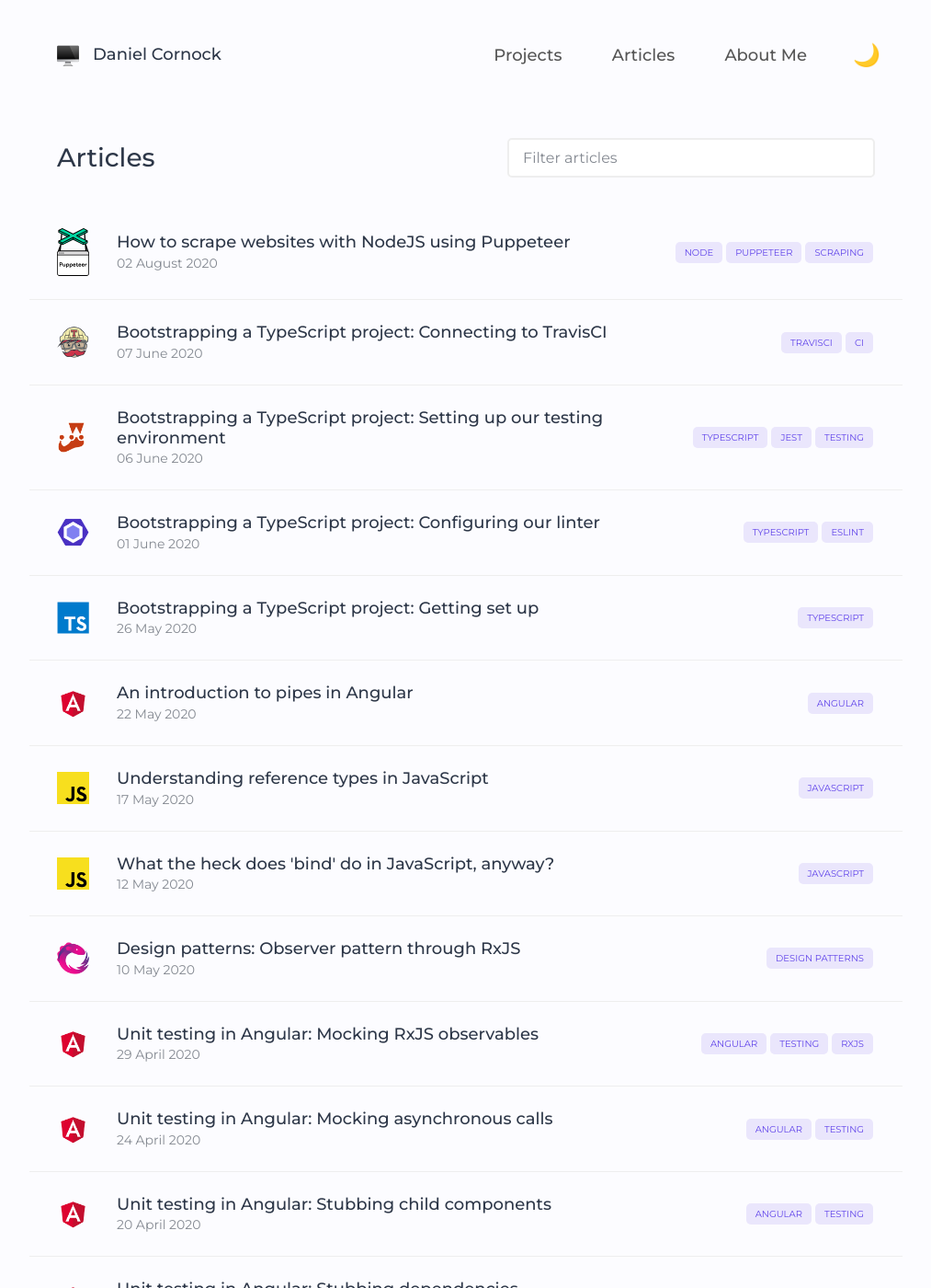
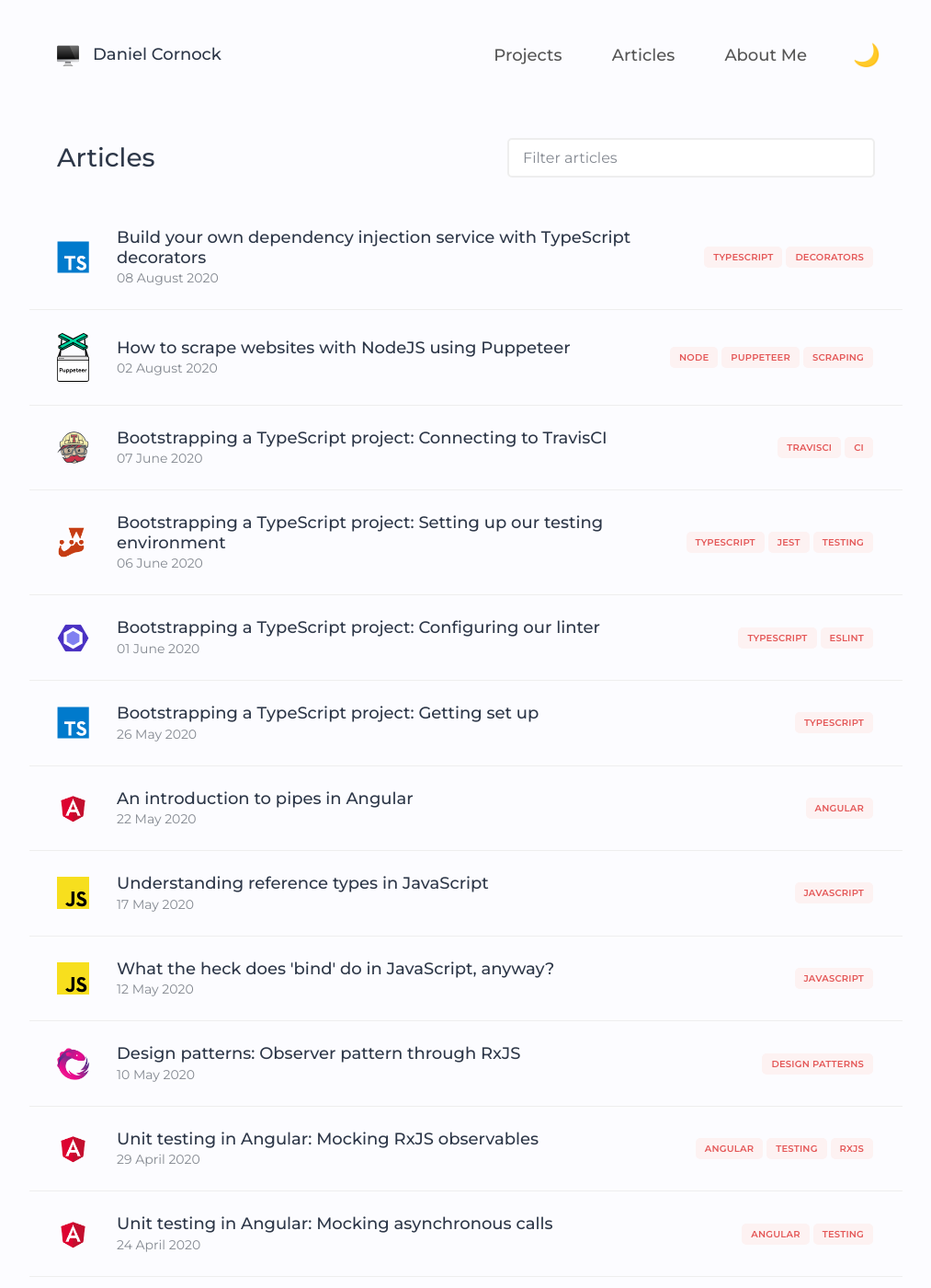
Before and after one commit to danielcornock/danielcornock.co.uk, a Jekyll site: the page built from _pages/articles.md, in a window 1280 px wide and 1400 px high. Shown: the whole window at 92% size, without its empty margins (133-1146 px from the left). Built offline with Jekyll 4.4.1, drawn with Linux system fonts in a browser that asks for light colours; nearby versions of some CDN libraries; part of the change alters nothing that is shown.

Commit message:
Add new article on typescript DI

````diff
--- a/_includes/article/_article.scss
+++ b/_includes/article/_article.scss
@@ -69,6 +69,8 @@
     border-radius: $br-default;
     text-transform: uppercase;
     font-size: 10px;
+    font-weight: 600;
+    letter-spacing: 0.2px;
     margin: 2px;
   }
 
--- /dev/null
+++ b/_posts/2020-08-08-dependency-injection-typescript-decorators.md
@@ -0,0 +1,177 @@
+---
+title: Build your own dependency injection service with TypeScript decorators
+description: >-
+  In this article, we'll be creating a very small dependency injection service to dissect how they work behind the scenes.
+image: article-icons/ts.svg
+tags:
+  - typescript
+  - decorators
+---
+
+Dependency injection is a well known software development technique that is based off of one of the SOLID principles - inversion of control. It allows us to abstract the creation of classes to be separate from their implementation, which make it easier for us to make changes on classes that depend on those implementations in the future.
+
+In this article, we will be building an extremely small and lightweight dependency injection service using the experimental decorators that TypeScript provides. You may have seen these about before, such as with Angular's `@Component`, `@Injectable` and `@Pipe` decorators. These decorators allow us to wrap existing implementations and alter their contents or provide extra functionality without having to change the code of the items itself.
+
+> Please note, I wouldn't recommend rolling out your own dependency injection service for use within your applications. There are already existing services such as tsyringe and inversify which will have much better support for what you will need. This article is just a learning excercise.
+
+Without further ado, let's get started.
+
+## Getting set up
+
+Firstly, we'll need to create a new NPM project and install TypeScript and lodash within that project. If you need a hand with that, feel free to check out my other article on [getting started with typescript](bootstrap-typescript-1-ts-initialisation).
+
+Then, in your `tsconfig.json` file, make sure you uncomment and fill in the following lines - these are necessary in order to use the experimental decorators.
+
+##### tsconfig.json
+
+```json
+{
+  "lib": ["es2015", "dom"],
+  "experimentalDecorators": true,
+  "emitDecoratorMetadata": true
+}
+```
+
+## How our DI service is going to work
+
+With our dependency injection service, to make a class available for dependency injection we will add an `@Injectable` decorator that accepts a token to identify it. This will instantiate our class and add it in to a global container.
+
+To inject other classes in to our class, we will use an `@Inject` decorator on a class property that takes the token of the desired class as an argument and fetches the respective class from the global container. Our dependency tree can go as deep as possible, with classes that are injected also being able to inject other classes.
+
+Let's have a look at what our final product will be when we consume our service:
+
+##### index.ts
+
+```ts
+import { Inject } from '../decorators/inject';
+import { Injectable } from '../decorators/injectable';
+import { container } from '../instances/container';
+
+@Injectable('testService')
+export class TestService {
+  public log(msg: string): void {
+    console.log(msg);
+  }
+}
+
+@Injectable('consumer')
+export class Consumer {
+  @Inject('testService')
+  private readonly _testService;
+
+  constructor() {
+    this._testService.log('Hey!');
+  }
+}
+
+container.resolve('consumer');
+```
+
+In this code, you can see that you can inject services with dependencies of their own. By making our `Consumer` class an injectable, that also means that we can resolve that with the container instead of using `new`.
+
+In our consumer class, we make a call to our `TestService` which will log to the console. The great thing is, they have no knowledge of the implementation of each other - this means that we can swap out our `TestService` for a different implementation as long as it matches the original interface.
+
+Now, let's break it down and see how we can make this work.
+
+## Building our container
+
+For any dependency injection service, there is always some form of centralised container. This container will store all of the instances of the initialised classes in our application, while also providing methods for requesting them.
+
+##### container.ts
+
+```ts
+import { find } from 'lodash';
+
+export class Container {
+  public providers: { [key: string]: any } = {};
+
+  public resolve(token: string) {
+    const matchedProvider = find(
+      this.providers,
+      (_provider, key) => key === token
+    );
+
+    if (matchedProvider) {
+      return matchedProvider;
+    } else {
+      throw new Error(`No provider found for ${token}!`);
+    }
+  }
+}
+
+export const container = new Container();
+```
+
+Lets step through each bit of the code:
+
+- First off, we initialise an empty object of `providers`. This is where we will store the instances of our injectable classes, indexed by the key that the consumer of the service uses to provide for that instance.
+- Next, we have a `resolve` method. This method will take a string token that is provided by the consumer, and use lodash' `find` method (which can iterate through an object as well as an array) to iterate through the providers object in order to find the matching instance.
+- If an instance is found, return it. If not, throw an error.
+
+At the end of this file we also export an instance of the container. We want to export the instance and not the un-constructed class because we want this to be a single instance that is shared across our whole application. This is known as a `singleton`.
+
+## Specifying our injectable classes
+
+In order to register our classes to be able to inject them in to other classes, we need a way of adding them to our container. We can do this in a nice and clean way by using TypeScript decorators.
+
+A typescript decorator is just a normal javascript function. When we use it on a class, the first argument is the constructor of that class.
+
+##### injectable.ts
+
+```ts
+import { container } from '../instances/container';
+
+export function Injectable(token: string): Function {
+  return function(target: { new () }): void {
+    container.providers[token] = new target();
+  };
+}
+```
+
+In the above snippet, our function actually _returns_ the function for our decorator to use. We've done this so that we are able to pass in our own parameter `token` to the decorator, and then still return the function that will use the arguments that the decorator provides.
+
+We take the token as provided by the user (e.g. with `@Injectable('myService')`), and then initialise a new instance of the class as provided by the `target`. We then use the token to assign our instantiated class to the `providers` object in our global `container`.
+
+Using this decorator looks like this:
+
+```ts
+@Injectable('myInjectable')
+export class MyInjectable {}
+```
+
+## Injecting classes
+
+Now that we have our decorator for declaring our injectable classes, we can start work on injecting them. We will make a decorator that wraps a class property which will it will assign the value of the injected class to.
+
+Similarly to our `injectable` function, we will take a token as a parameter and return a function that will be executed.
+
+##### inject.ts
+
+```ts
+import { container } from '../instances/container';
+
+export function Inject(token: string) {
+  return function(target: any, key: string) {
+    Object.defineProperty(target, key, {
+      get: () => container.resolve(token),
+      enumerable: true,
+      configurable: true
+    });
+  };
+}
+```
+
+In this function, the `target` parameter is the class containing our property, and `key` is the name of our property.
+
+We use `Object.defineProperty` here in order to set our injected class. For the `get` field, we call our previously defined `resolve` method on our container with the `token` argument provided in the `@Inject` decorator. We use this decorator inside a class like so:
+
+```ts
+@Inject('myInjectable')
+private myInjectable;
+```
+
+## Testing it out
+
+We've now finished building our dependency injection service. I told you it was going to be small! You can now test it out similarly to how we did it in the [snippet](#how-our-di-service-is-going-to-work) from earlier on in the article.
+
+Dependency injection does go much deeper than this, such as injecting directly in to the constructor and using symbols instead of tokens (similar to how Angular does it). However, I hope this has given you a small insight on how DI works behind the scenes and you can feel happy knowing that there's now one more (seemingly) magical part about software engineering that you're not completely unaware of. Happy coding!
--- a/_sass/_themes.scss
+++ b/_sass/_themes.scss
@@ -20,8 +20,8 @@ html {
   --color-tooltip-icon-background: #fcfcff;
   --color-tooltip-icon-border: #{rgba($color-highlight, 0.5)};
   --color-tooltip-icon-text: #{$color-highlight};
-  --color-tag-bg: #{$color-highlight-light};
-  --color-tag-text: #{$color-highlight};
+  --color-tag-bg: #{$color-tertiary-light};
+  --color-tag-text: #{$color-tertiary};
   --color-search-background: #{$color-white};
   --color-search-border: #{$color-light-grey};
   --color-search-placeholder: #{$color-grey-text};
````
